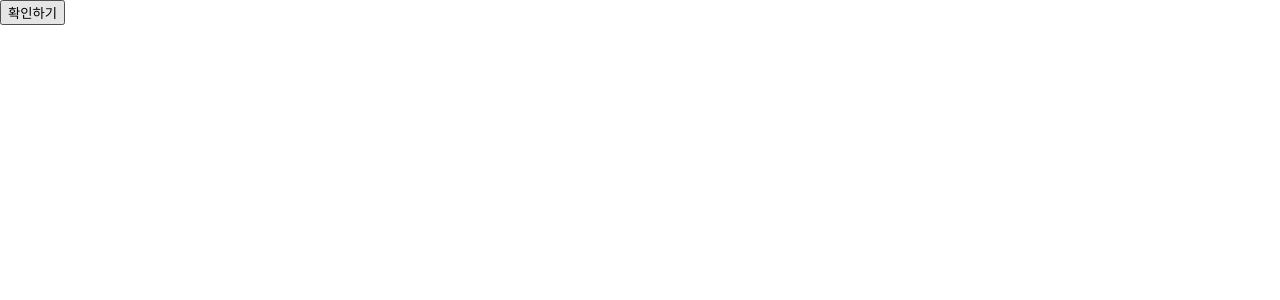
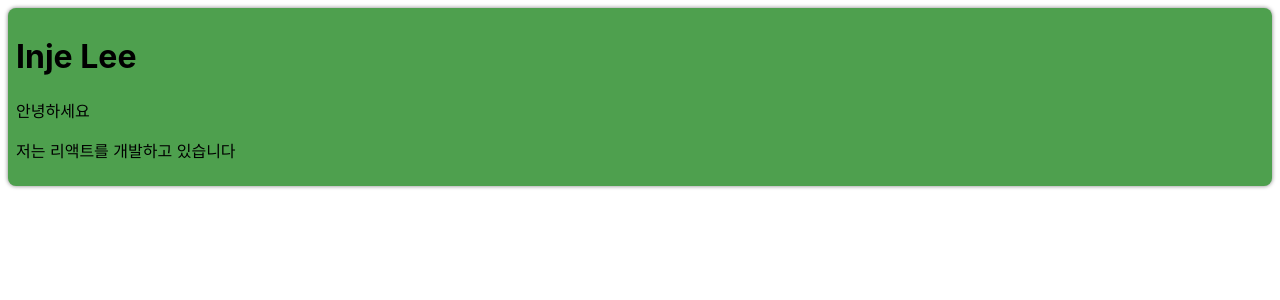
Before and after one commit to Ho-Tea/study-React, a React (Create React App) app in the folder my-app/: page / in a window 1280 px wide. Shown: the top 300 px of the page. Built offline with nearby package versions, Linux system fonts and the light colour scheme.

Commit message:
feat: Composition vs Inheritance

```diff
--- /dev/null
+++ b/my-app/src/chapter_13/Card.jsx
@@ -0,0 +1,20 @@
+function Card(props) {
+  const { title, backgroundColor, children } = props;
+
+  return (
+    <div
+      style={{
+        margin: 8,
+        padding: 8,
+        borderRadius: 8,
+        boxShadow: "0px 0px 4px grey",
+        backgroundColor: backgroundColor || "white",
+      }}>
+        {title && <h1>{title}</h1>}
+        {children}
+      </div>
+  );
+}
+
+
+export default Card;
--- /dev/null
+++ b/my-app/src/chapter_13/ProfileCard.jsx
@@ -0,0 +1,12 @@
+import Card from "./Card";
+
+function ProfileCard(props) {
+  return (
+      <Card title="Inje Lee" backgroundColor="#4ea04e">
+          <p>안녕하세요</p>
+          <p>저는 리액트를 개발하고 있습니다</p>
+      </Card>
+  );
+}
+
+export default ProfileCard;
--- a/my-app/src/index.js
+++ b/my-app/src/index.js
@@ -9,11 +9,16 @@
 import CommentList from './chapter_05/CommentList';
 import Accommodate from './chapter_07/Accommodate';
 import ConfirmButton from './chapter_08/ConfirmButton';
+import LandingPage from './chapter_09/LandingPage';
+import AttendanceBook from './chapter_10/AttendanceBook';
+import SignUp from './chapter_11/SignUp';
+import Calculator from './chapter_12/Calculator';
+import ProfileCard from './chapter_13/ProfileCard';
 
 const root = ReactDOM.createRoot(document.getElementById('root')); //ReactDom을 사용하여 rootDom에 랜더링 하는 작업
 root.render(
   <React.StrictMode>
-    <ConfirmButton />
+    <ProfileCard />
   </React.StrictMode>
   );
 
```
